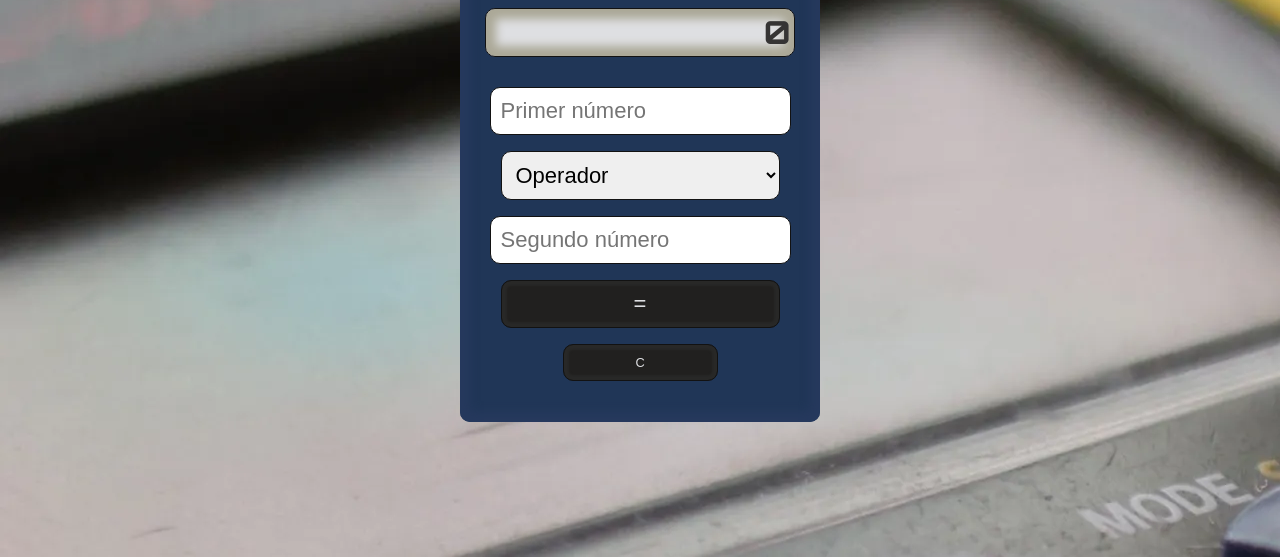
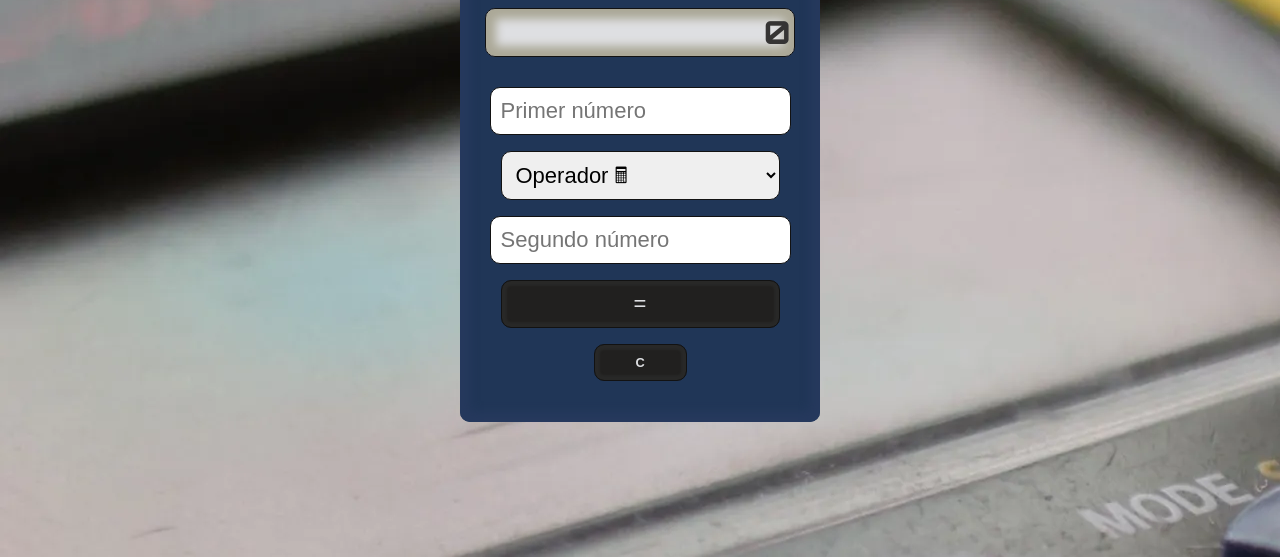
Before and after one commit to Nicolarra11/Nicolarra11, a plain HTML site: page calculadoraSimple/index.html in a window 1280 px wide. Shown: the part 243-800 px from the top of the page. Drawn offline with Linux system fonts and the light colour scheme.

Commit message:
cambios y mejoras

```diff
--- a/calculadoraSimple/index.html
+++ b/calculadoraSimple/index.html
@@ -5,7 +5,7 @@
     <meta charset="UTF-8">
     <meta name="viewport" content="width=device-width, initial-scale=1.0">
     <link rel="stylesheet" href="style.css">
-    <script src="calculadoraSimple.js"></script>
+    <script src="calculos.js"></script>
     <style>
         @import url('https://fonts.googleapis.com/css2?family=Orbitron:wght@500&display=swap');
         </style>
@@ -27,7 +27,7 @@
         <!--operadores-->
         <p>
             <select name="operador" id="operador">
-                <option value="nada">Operador</option>
+                <option value="nada">Operador 🖩</option>
                 <option value="+">Suma (+)</option>
                 <option value="-">Resta (-)</option>
                 <option value="*">Multiplicación (x)</option>
@@ -47,7 +47,7 @@
 
         <!--Borrar-->
         <p>
-            <center><button  id="botonc" class="limpiar" onclick="botonC()">C</button></center>
+            <center><button  id="botonc" class="borrar" onclick="botonC()">C</button></center>
         </p>
     </div>
 </body>
--- a/calculadoraSimple/style.css
+++ b/calculadoraSimple/style.css
@@ -40,7 +40,6 @@ h2 {
 
 }
 
-
 .casio select,
 .casio input {
     display: block;
@@ -48,6 +47,7 @@ h2 {
 }
 
 
+/*---------------------------------------------*/
 
 
 input[type="number"], select, button {
@@ -61,7 +61,6 @@ input[type="number"], select, button {
 }
 
 
-
 .calcular {
     background-color:#21201f;
     color: #DEDFE2;
@@ -70,17 +69,20 @@ input[type="number"], select, button {
 
 }
 
-.limpiar {
+
+.borrar {
     background-color: #21201f;
     color: #DEDFE2;
-    width: 50%;
-    height: 50%;
+    width: 30%;
+    height: 30%;
     font-size: 80%;
     box-shadow: inset 0 0 2px 5px #282827;
     cursor: pointer;
+    font-weight: bold;
 }
 
 
+/*pantalla*/
 #resultado {
     font-size: 30px;
     font-weight: bold;
```
Also changed, not shown: calculadoraSimple/calculos.js (renamed from calculadoraSimple/calculadoraSimple.js).
